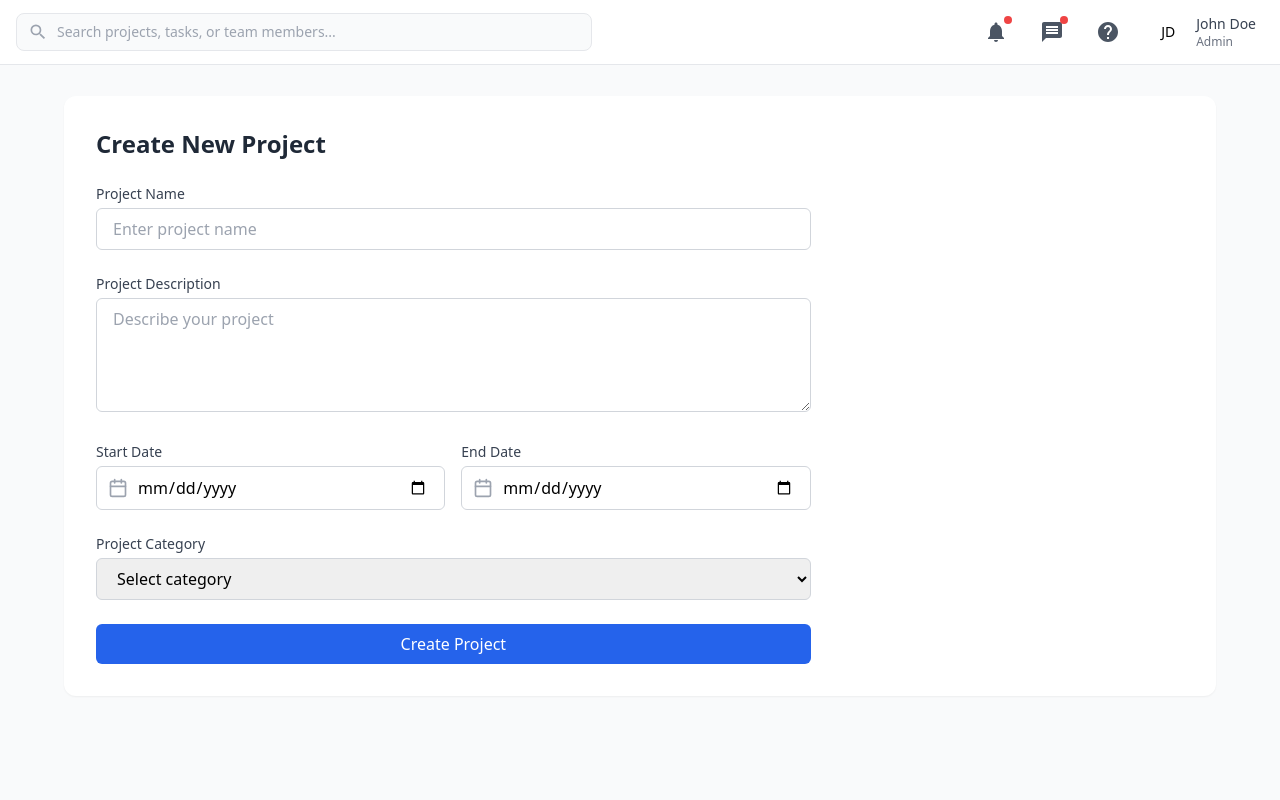
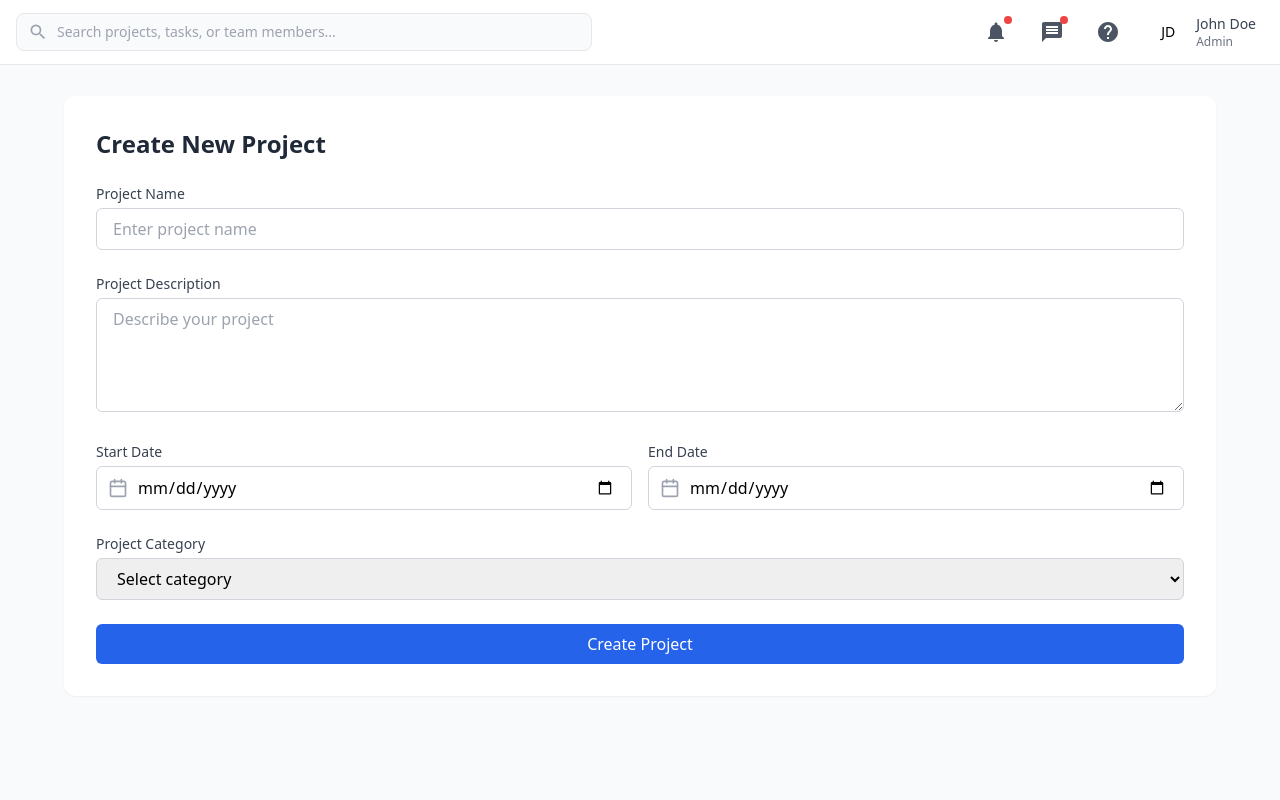
Before and after one commit to gaurav0330/project-management-tool, a React (Vite) app in the folder frontend/: page /createproject in a window 1280 px wide. Shown: the top 800 px of the page. Built offline with nearby package versions, Linux system fonts and the light colour scheme; sample sign-in values are in the browser's storage.

Commit message:
Project creation done

```diff
--- a/frontend/src/pages/ProjectManager/AssignTeamLeadPage.jsx
+++ b/frontend/src/pages/ProjectManager/AssignTeamLeadPage.jsx
@@ -4,6 +4,7 @@ import AssignTeamLead from '../../components/tasks/AssignTeamLead'
 const AssignLeadPage = () => {
   return (
     <>
+
     <AssignTeamLead />
     </>
   )
--- a/frontend/src/pages/ProjectManager/CreateProjectPage.jsx
+++ b/frontend/src/pages/ProjectManager/CreateProjectPage.jsx
@@ -3,6 +3,7 @@ import { Calendar, Users } from "lucide-react";
 import { useMutation } from "@apollo/client";
 import { useNavigate } from "react-router-dom";
 import { CREATE_PROJECT_MUTATION } from "../../graphql/maneger/createProject";
+import AssignTeamLead from "../../components/tasks/AssignTeamLead";
 
 function CreateProject() {
   const [projectName, setProjectName] = useState("");
@@ -10,6 +11,7 @@ function CreateProject() {
   const [startDate, setStartDate] = useState("");
   const [endDate, setEndDate] = useState("");
   const [selectedCategory, setSelectedCategory] = useState("");
+  const [showAssignLead, setShowAssignLead] = useState(false);
   const navigate = useNavigate();
 
   const [createProject, { loading, error }] = useMutation(CREATE_PROJECT_MUTATION);
@@ -27,7 +29,7 @@ function CreateProject() {
 
       if (data) {
         alert("Project created successfully!");
-        navigate("/assignLead"); // Redirect after project creation
+        setShowAssignLead(true);
       }
     } catch (err) {
       console.error("Error creating project:", err);
@@ -36,11 +38,9 @@ function CreateProject() {
 
   return (
     <div className="min-h-screen p-8 bg-gray-50">
+      {!showAssignLead ? (
         <div className="max-w-6xl p-8 mx-auto bg-white shadow-sm rounded-xl">
-        <div className="grid grid-cols-1 gap-8 lg:grid-cols-3">
-          <div className="lg:col-span-2">
           <h2 className="mb-6 text-2xl font-semibold text-gray-800">Create New Project</h2>
-
           <div className="space-y-6">
             <div>
               <label className="block mb-1 text-sm font-medium text-gray-700">Project Name</label>
@@ -117,8 +117,9 @@ function CreateProject() {
             </button>
           </div>
         </div>
-        </div>
-      </div>
+      ) : (
+        <AssignTeamLead />
+      )}
     </div>
   );
 }
```
Lines whose indentation alone changed are shown as unchanged.
